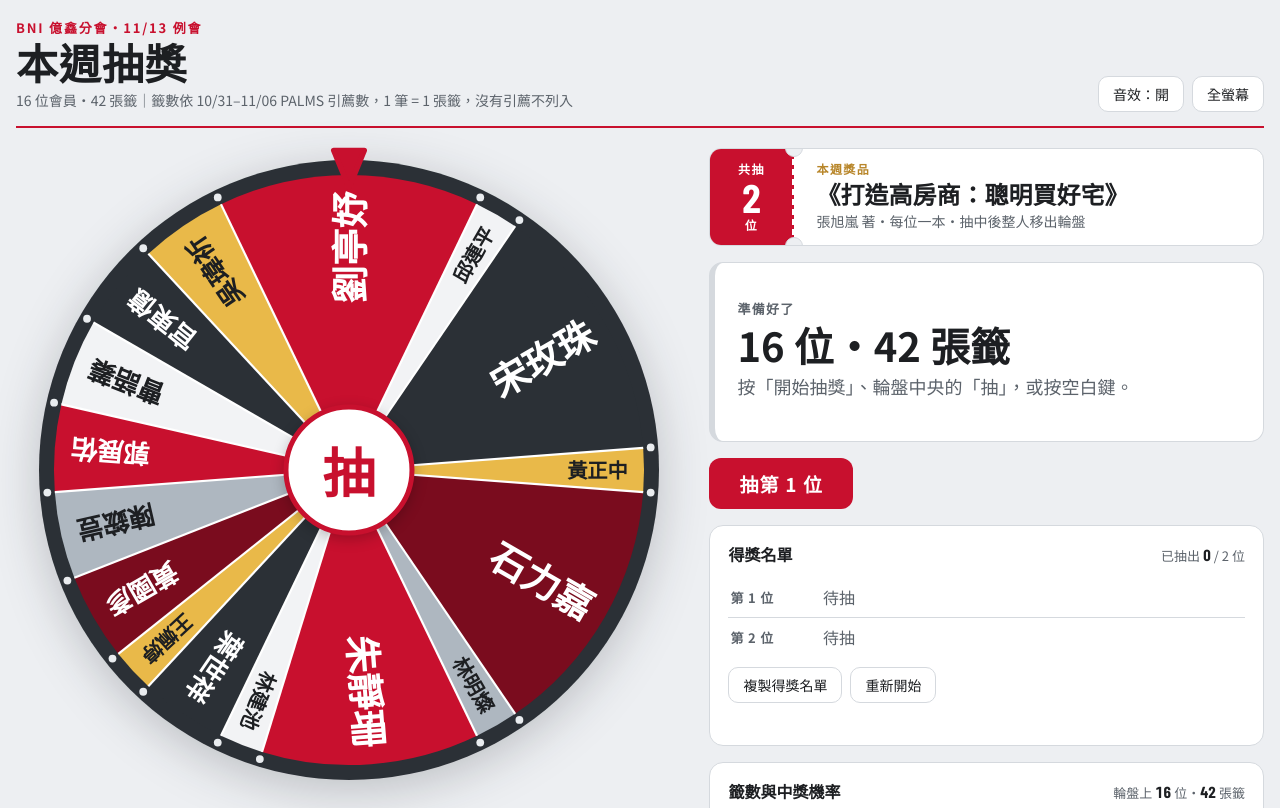
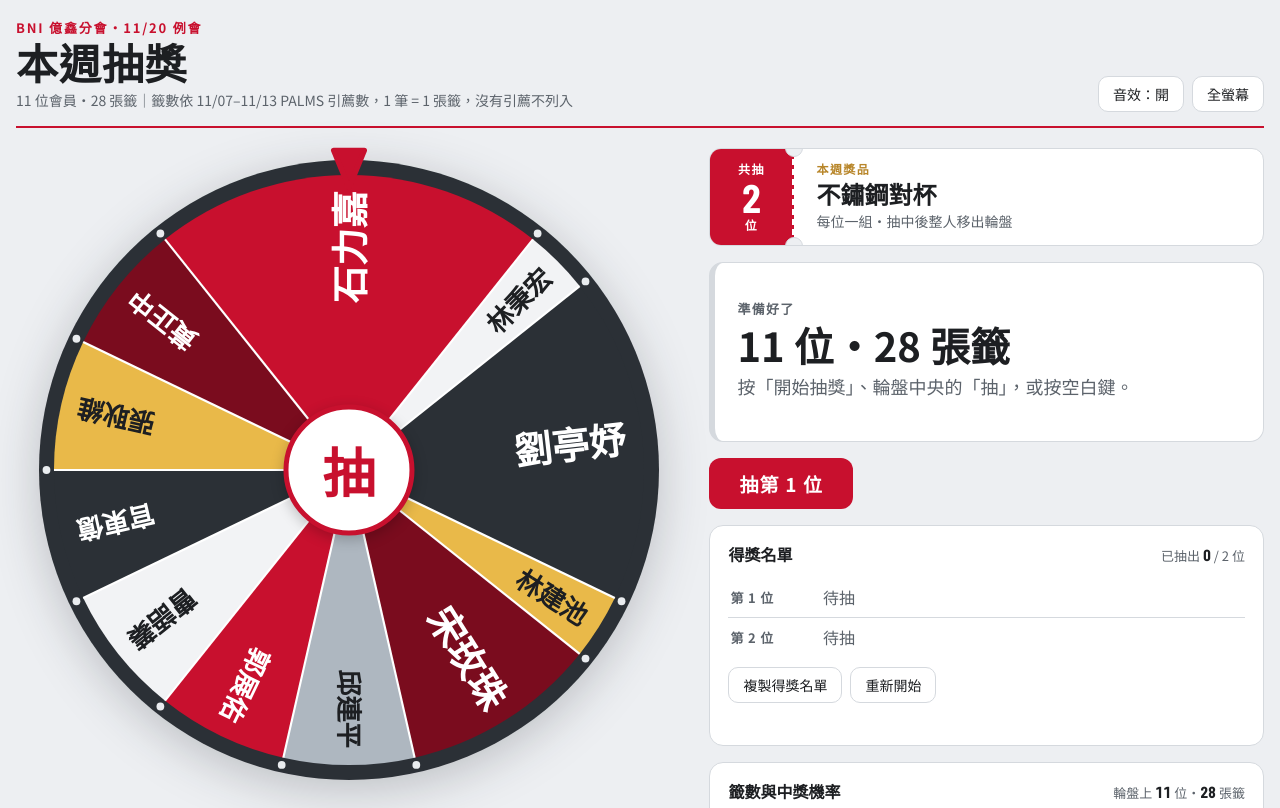
Before and after one commit to marcuskuo-max/yixin-lottery, a plain HTML site: page index.html in a window 1280 px wide. Shown: the top 808 px of the page. Drawn offline with nearby package versions, Linux system fonts and the light colour scheme.

Commit message:
億鑫例會抽獎輪盤：11/20 獎品不鏽鋼對杯，依 11/07–11/13 PALMS（11 位 28 張籤）
Co-Authored-By: Claude Opus 5.5 <noreply@anthropic.com>

```diff
--- a/index.html
+++ b/index.html
@@ -164,9 +164,9 @@ textarea{resize:vertical;line-height:1.7}
 <div class="app">
   <header class="top">
     <div class="brand">
-      <span class="kicker">BNI 億鑫分會・11/13 例會</span>
+      <span class="kicker">BNI 億鑫分會・11/20 例會</span>
       <h1>本週抽獎</h1>
-      <p class="sub" id="subLine">籤數依 10/31–11/06 PALMS 引薦數，1 筆 = 1 張籤，沒有引薦不列入</p>
+      <p class="sub" id="subLine">籤數依 11/07–11/13 PALMS 引薦數，1 筆 = 1 張籤，沒有引薦不列入</p>
     </div>
     <div class="toolbar">
       <button id="soundBtn" class="tool" type="button" aria-pressed="true">音效：開</button>
@@ -188,14 +188,14 @@ textarea{resize:vertical;line-height:1.7}
         <div class="stub"><small>共抽</small><strong id="stubCount">2</strong><small>位</small></div>
         <div class="prize-body">
           <span class="prize-label">本週獎品</span>
-          <span class="prize-name" id="prizeName">《打造高房商：聰明買好宅》</span>
-          <span class="prize-rule" id="prizeRule">張旭嵐 著・每位一本・抽中後整人移出輪盤</span>
+          <span class="prize-name" id="prizeName">不鏽鋼對杯</span>
+          <span class="prize-rule" id="prizeRule">每位一組・抽中後整人移出輪盤</span>
         </div>
       </div>
 
       <div class="result" id="result" aria-live="polite">
         <div class="eyebrow" id="resEyebrow">準備好了</div>
-        <div class="res-main idle" id="resMain">16 位・52 張籤</div>
+        <div class="res-main idle" id="resMain">11 位・28 張籤</div>
         <div class="res-sub" id="resSub">按「開始抽獎」、輪盤中央的「抽」，或按空白鍵。</div>
         <div class="res-note" id="resNote" hidden></div>
       </div>
@@ -248,7 +248,7 @@ textarea{resize:vertical;line-height:1.7}
       </div>
       <div class="actions">
         <button id="applyBtn" class="primary small" type="button">套用</button>
-        <button id="restoreBtn" class="ghost" type="button">還原 11/13 名單</button>
+        <button id="restoreBtn" class="ghost" type="button">還原 11/20 名單</button>
         <span class="status" id="editStatus" role="status"></span>
       </div>
     </div>
@@ -258,16 +258,15 @@ textarea{resize:vertical;line-height:1.7}
 <script>
 (function(){
   const TAU = Math.PI * 2;
-  const KEY = 'yixin-lottery-1113b';
+  const KEY = 'yixin-lottery-1120';
   const FONT = '"Noto Sans TC","PingFang TC","Microsoft JhengHei",sans-serif';
   const DEFAULTS = {
-    prize: '《打造高房商：聰明買好宅》',
+    prize: '不鏽鋼對杯',
     count: 2,
-    // 10/31–11/06 PALMS：有提供引薦的 16 位，共 42 張籤（帶來賓的郭展佑、黃國彥、林明燦也都有引薦）
+    // 11/07–11/13 PALMS（11/13 例會）：有提供內外部引薦的 11 位，共 28 張籤
     roster: [
-      '劉亭妤 6','宋玫珠 6','石力嘉 6','朱靜珊 5','葉世祥 2','黃國彥 2',
-      '郭展佑 2','官東億 2','吳瑋祈 2','曹語蓁 2','陳鋐豈 2','王姵婷 1',
-      '林建池 1','林明燦 1','黃正中 1','邱連平 1'
+      '石力嘉 6','劉亭妤 5','宋玫珠 3','郭展佑 2','官東億 2','黃正中 2',
+      '張耿維 2','曹語蓁 2','邱連平 2','林建池 1','林秉宏 1'
     ].join('\n')
   };
   // slice fills stay the same in both themes; text color chosen for contrast on each fill
@@ -602,7 +601,7 @@ textarea{resize:vertical;line-height:1.7}
     const rem = remaining(), k = S.winners.length, full = k >= slotsTotal();
     els.stub.textContent = S.count;
     els.prizeName.textContent = S.prize;
-    els.sub.textContent = `${people.length} 位會員・${sumT(people)} 張籤｜籤數依 10/31–11/06 PALMS 引薦數，1 筆 = 1 張籤，沒有引薦不列入`;
+    els.sub.textContent = `${people.length} 位會員・${sumT(people)} 張籤｜籤數依 11/07–11/13 PALMS 引薦數，1 筆 = 1 張籤，沒有引薦不列入`;
     els.sound.textContent = `音效：${S.muted ? '關' : '開'}`;
     els.sound.setAttribute('aria-pressed', String(!S.muted));
     const blocked = spinning || full || !rem.length;
@@ -708,7 +707,7 @@ textarea{resize:vertical;line-height:1.7}
   }
   els.copy.addEventListener('click', () => {
     if (!S.winners.length) { els.hStatus.textContent = '還沒有得獎紀錄可以複製。'; return; }
-    const lines = ['BNI 億鑫分會 11/13 例會抽獎', `獎品：${S.prize}（每位一本）`];
+    const lines = ['BNI 億鑫分會 11/20 例會抽獎', `獎品：${S.prize}（每位一組）`];
     S.winners.forEach((n, i) => lines.push(`${slotLabel(i)}：${n}`));
     lines.push('恭喜得主！');
     copyText(lines.join('\n'));
```
